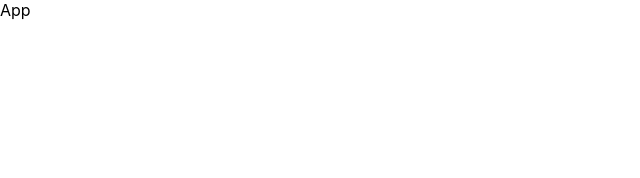
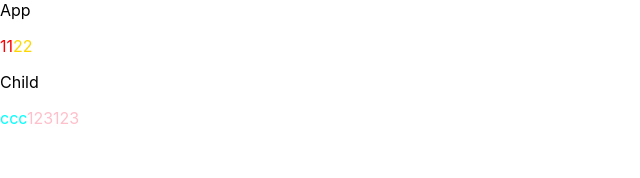
Before and after one commit to kyungsooseyo/news-system, a React (Create React App) app: page / in a window 1280 px wide. Shown: the top 178 px of the page, without its empty margins (0-640 px from the left). Built offline with nearby package versions, Linux system fonts and the light colour scheme.

Commit message:
fix:first

```diff
--- a/package.json
+++ b/package.json
@@ -6,9 +6,11 @@
     "@testing-library/jest-dom": "^5.16.2",
     "@testing-library/react": "^12.1.2",
     "@testing-library/user-event": "^13.5.0",
+    "axios": "^0.26.1",
     "react": "^17.0.2",
     "react-dom": "^17.0.2",
     "react-scripts": "5.0.0",
+    "sass": "^1.49.9",
     "web-vitals": "^2.1.4"
   },
   "scripts": {
@@ -34,5 +36,8 @@
       "last 1 firefox version",
       "last 1 safari version"
     ]
+  },
+  "devDependencies": {
+    "http-proxy-middleware": "^2.0.3"
   }
 }
--- a/src/App.js
+++ /dev/null
@@ -1,7 +0,0 @@
-import React from 'react'
-
-export default function App() {
-  return (
-    <div>App</div>
-  )
-}
--- /dev/null
+++ b/src/App.jsx
@@ -0,0 +1,13 @@
+import { useEffect } from 'react'
+import './app.scss'
+import Child from './Child'
+export default function App() {
+  return (
+    <div>App
+      <p className='desc'>11
+        <span>22</span>
+      </p>
+      <Child></Child>
+    </div>
+  )
+}
--- /dev/null
+++ b/src/Child.jsx
@@ -0,0 +1,14 @@
+import React from 'react'
+import style from './child.module.scss'
+// -这个style 是在scss里面写的嵌套样式，但是暴露出来的对象仍然是一层结构
+console.log(style);
+export default function Child() {
+  return (
+    <div>Child
+      <p className={style.desc}>ccc
+        <span className={style.gg}>123123</span>
+      </p>
+
+    </div>
+  )
+}
--- /dev/null
+++ b/src/app.scss
@@ -0,0 +1,7 @@
+.desc {
+  color: red;
+
+  span {
+    color: gold;
+  }
+}
--- /dev/null
+++ b/src/child.module.scss
@@ -0,0 +1,6 @@
+.desc {
+  color: cyan;
+  .gg {
+    color: pink;
+  }
+}
--- a/src/index.js
+++ b/src/index.js
@@ -1,8 +1,8 @@
 import React from 'react';
 import ReactDOM from 'react-dom';
 import './index.css';
-import App from './App';
-import reportWebVitals from './reportWebVitals';
+import App from './App.jsx';
+// import reportWebVitals from './reportWebVitals';
 
 ReactDOM.render(
   <App />,
@@ -12,4 +12,4 @@ ReactDOM.render(
 // If you want to start measuring performance in your app, pass a function
 // to log results (for example: reportWebVitals(console.log))
 // or send to an analytics endpoint. Learn more: https://bit.ly/CRA-vitals
-reportWebVitals();
+// reportWebVitals();
```
Also changed, not shown: setupProxy.js (added, +10 -0 lines).
